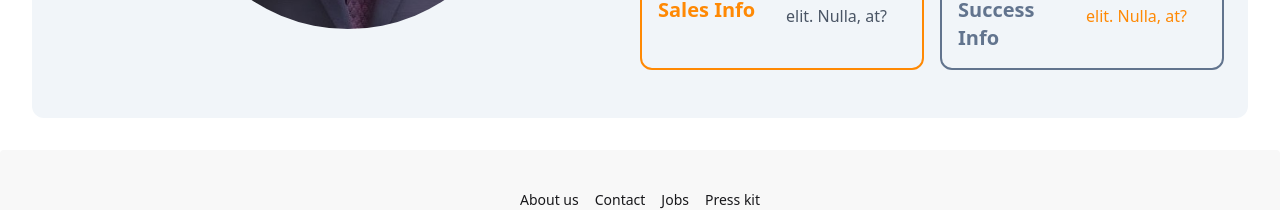
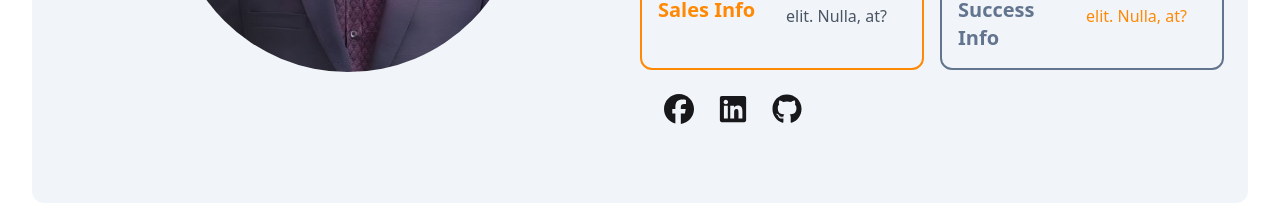
Before and after one commit to safin33221/Dev_Squads, a React (Vite) app: page / in a window 1280 px wide. Shown: the part 506-716 px from the top of the page. Built offline with nearby package versions, Linux system fonts and the light colour scheme.

Commit message:
Add Social icon

```diff
--- a/package.json
+++ b/package.json
@@ -14,6 +14,7 @@
     "@tailwindcss/vite": "^4.0.12",
     "react": "^19.0.0",
     "react-dom": "^19.0.0",
+    "react-icons": "^5.5.0",
     "tailwindcss": "^4.0.12"
   },
   "devDependencies": {
--- a/src/Components/HayderProfile.jsx
+++ b/src/Components/HayderProfile.jsx
@@ -1,5 +1,8 @@
 import pic from "../assets/shortPic.jpg";
 import ProgressBar from "@ramonak/react-progress-bar";
+import { FaFacebook } from "react-icons/fa6";
+import { FaGithub } from "react-icons/fa6";
+import { FaLinkedin } from "react-icons/fa6";
 
 const HayderProfile = () => {
   return (
@@ -33,12 +36,13 @@ const HayderProfile = () => {
             <div className="flex gap-2 border-2 border-orange-400 rounded-xl p-4">
               <div className="w-1/2">
                 <h1 className="text-4xl font-semibold text-orange-600">1250</h1>
-                <p className="text-xl font-semibold text-orange-400">Sales Info</p>
+                <p className="text-xl font-semibold text-orange-400">
+                  Sales Info
+                </p>
               </div>
               <div className="w-1/2">
                 <p className="text-gray-600 font-medium">
-                  Lorem ipsum dolor sit amet,  elit.
-                  Nulla, at?
+                  Lorem ipsum dolor sit amet, elit. Nulla, at?
                 </p>
               </div>
             </div>
@@ -46,15 +50,48 @@ const HayderProfile = () => {
             <div className="flex gap-2 border-2 border-slate-500 rounded-xl p-4">
               <div className="w-1/2">
                 <h1 className="text-4xl font-semibold text-slate-600">4580</h1>
-                <p className="text-xl font-semibold text-slate-500">Success Info</p>
+                <p className="text-xl font-semibold text-slate-500">
+                  Success Info
+                </p>
               </div>
               <div className="w-1/2">
                 <p className="text-orange-400 font-medium">
-                  Lorem ipsum dolor sit amet,  elit.
-                  Nulla, at?
+                  Lorem ipsum dolor sit amet, elit. Nulla, at?
                 </p>
               </div>
             </div>
+          </div>
+          {/* link */}
+          <div className="flex text-3xl gap-6 p-6 ">
+            <a
+              href="https://www.facebook.com/profile.php?id=100006202260978"
+              target="_blank"
+              rel="noopener noreferrer"
+            >
+              <button className="cursor-pointer">
+                <FaFacebook />
+              </button>
+            </a>
+
+            <a
+              href="https://www.linkedin.com/in/hayder-ali-bb9175349"
+              target="_blank"
+              rel="noopener noreferrer"
+            >
+              <button className="cursor-pointer">
+                <FaLinkedin />
+              </button>
+            </a>
+
+            <a
+              href="https://github.com/Hayder987"
+              target="_blank"
+              rel="noopener noreferrer"
+            >
+              <button className="cursor-pointer">
+                <FaGithub />
+              </button>
+            </a>
           </div>
         </div>
       </div>
```
Also changed, not shown: 1 other file (tests, documents, lock files or other folders).
